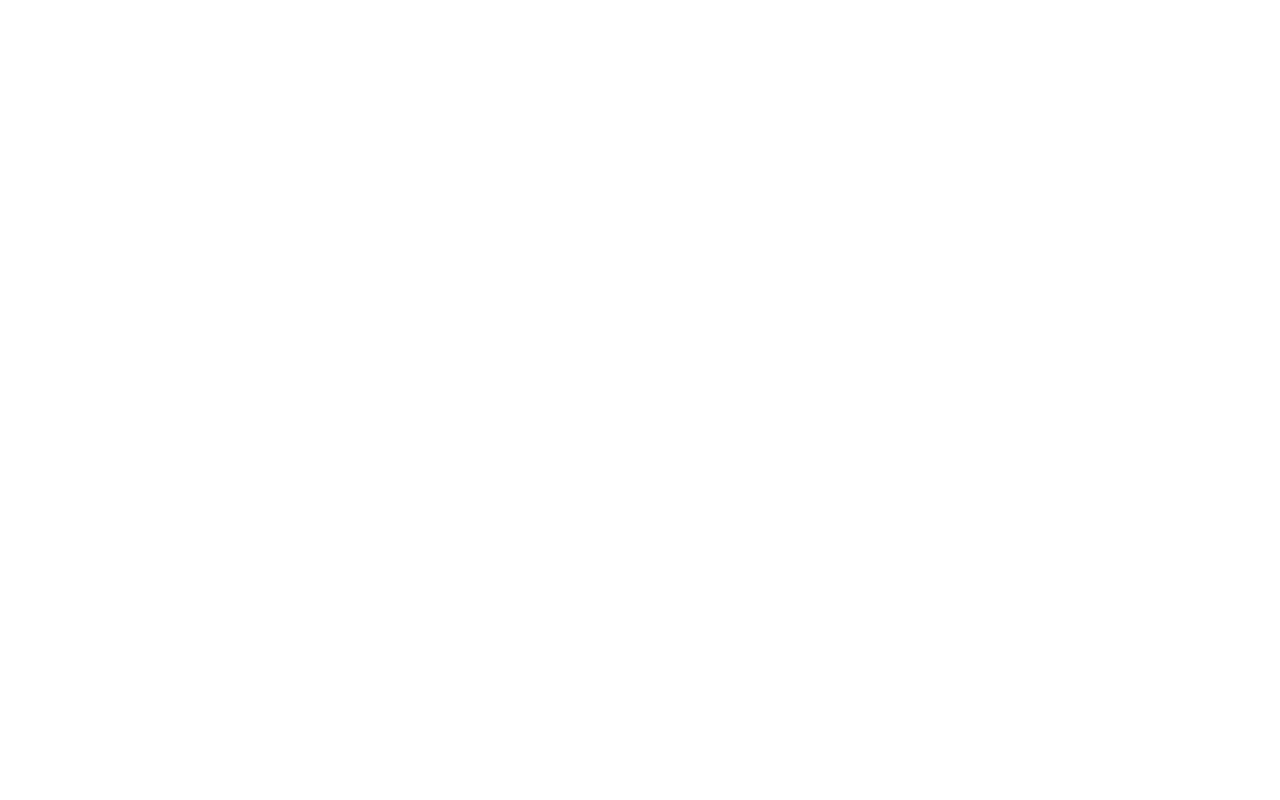
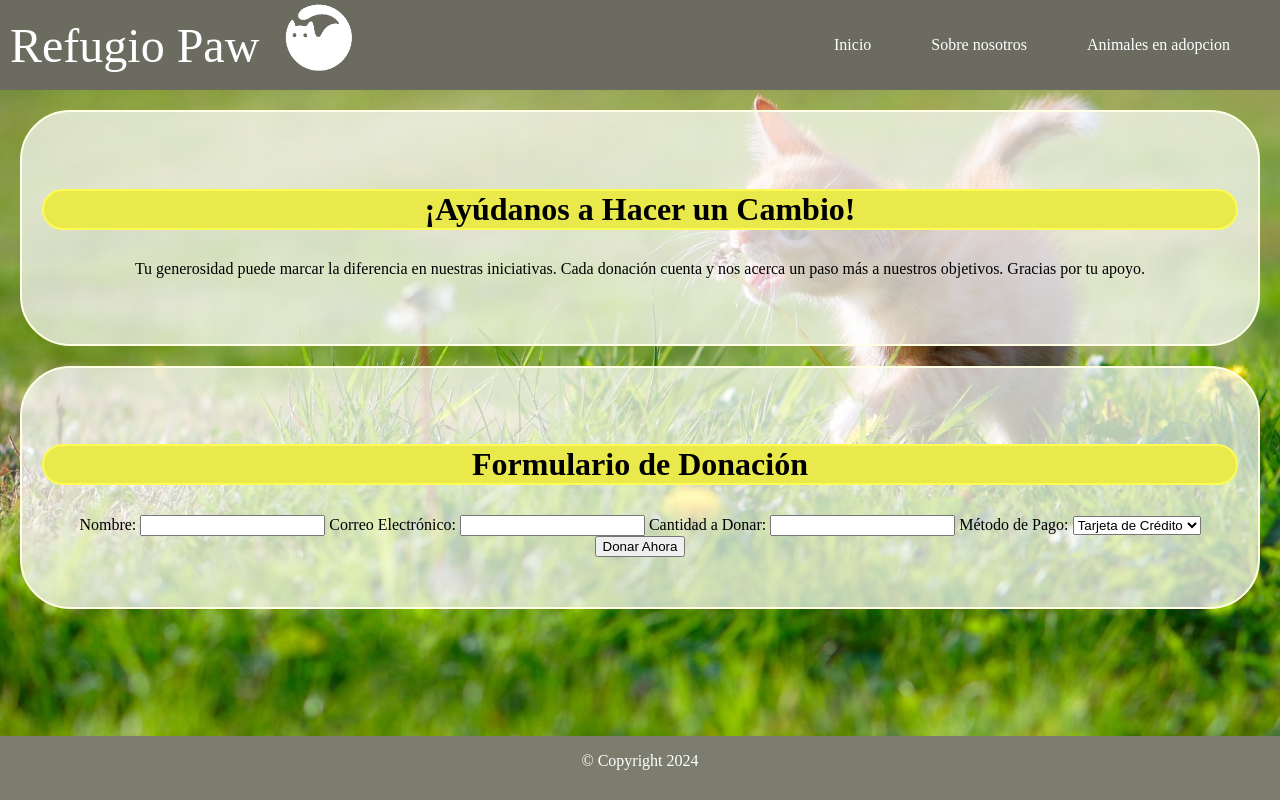
Before and after one commit to JoseMLG03/T4.1_LombaJose, a plain HTML site: page Donation.html in a window 1280 px wide. Drawn offline with Linux system fonts and the light colour scheme.

Commit message:
Dogs Done, Prototipe Donation

```diff
--- a/Donation.html
+++ b/Donation.html
@@ -0,0 +1,69 @@
+<!DOCTYPE html>
+<html lang="en">
+<head>
+    <meta charset="UTF-8">
+    <meta name="viewport" content="width=device-width, initial-scale=1.0">
+    <title>Refugio Paw</title>
+    <link rel="shortcut icon" href="Assets/favicon.png">
+    <link rel = "stylesheet" href="CSS.css">
+
+    <script type="module">
+        import { setupMenuToggle,DogsArrayObject } from './Functions.js';
+        document.addEventListener('DOMContentLoaded', function () {
+            setupMenuToggle();
+            DogsArrayObject();
+        });
+    </script>
+</head>
+<body>
+    <nav class="BarraNavegacion">
+        <div class="logo">Refugio Paw </div>
+        <div class="LogoImg"><img src="Assets/Logo.png" alt="Descripción de la imagen"></div>
+        <div class="menu-icon">&#9776;</div>
+        <ul class="menu">
+            <li><a href="LandingPage.html">Inicio</a></li>
+            <li><a href="AboutUs.html">Sobre nosotros</a></li>
+            <li class="AnimalsMenu"><a href="#">Animales en adopcion</a></li>
+        </ul>
+        <ul class="menu2">
+            <li><a href="Cats.html">Gatos</a></li>
+            <li><a href="Dogs.html">Perros</a></li>
+        </ul>
+    </nav>
+
+    <section>
+        <h2>¡Ayúdanos a Hacer un Cambio!</h2>
+        <p>Tu generosidad puede marcar la diferencia en nuestras iniciativas. Cada donación cuenta y nos acerca un paso más a nuestros objetivos. Gracias por tu apoyo.</p>
+    </section>
+
+    <section>
+        <h2>Formulario de Donación</h2>
+        <form action="procesar_donacion.php" method="post">
+            <label for="nombre">Nombre:</label>
+            <input type="text" id="nombre" name="nombre" required>
+
+            <label for="email">Correo Electrónico:</label>
+            <input type="email" id="email" name="email" required>
+
+            <label for="cantidad">Cantidad a Donar:</label>
+            <input type="number" id="cantidad" name="cantidad" min="1" required>
+
+            <label for="metodo_pago">Método de Pago:</label>
+            <select id="metodo_pago" name="metodo_pago" required>
+                <option value="tarjeta">Tarjeta de Crédito</option>
+                <option value="paypal">PayPal</option>
+                <!-- Agrega más opciones según sea necesario -->
+
+            </select>
+
+            <button type="submit">Donar Ahora</button>
+        </form>
+    </section>
+    <footer class="piepagina">
+        <p class="Copyright">
+            © Copyright 2024
+        </p>
+    </footer>
+    <section class="Margen"></section>
+</body>
+</html>
```
Also changed, not shown: LandingPage.html (+1 -1 lines).
